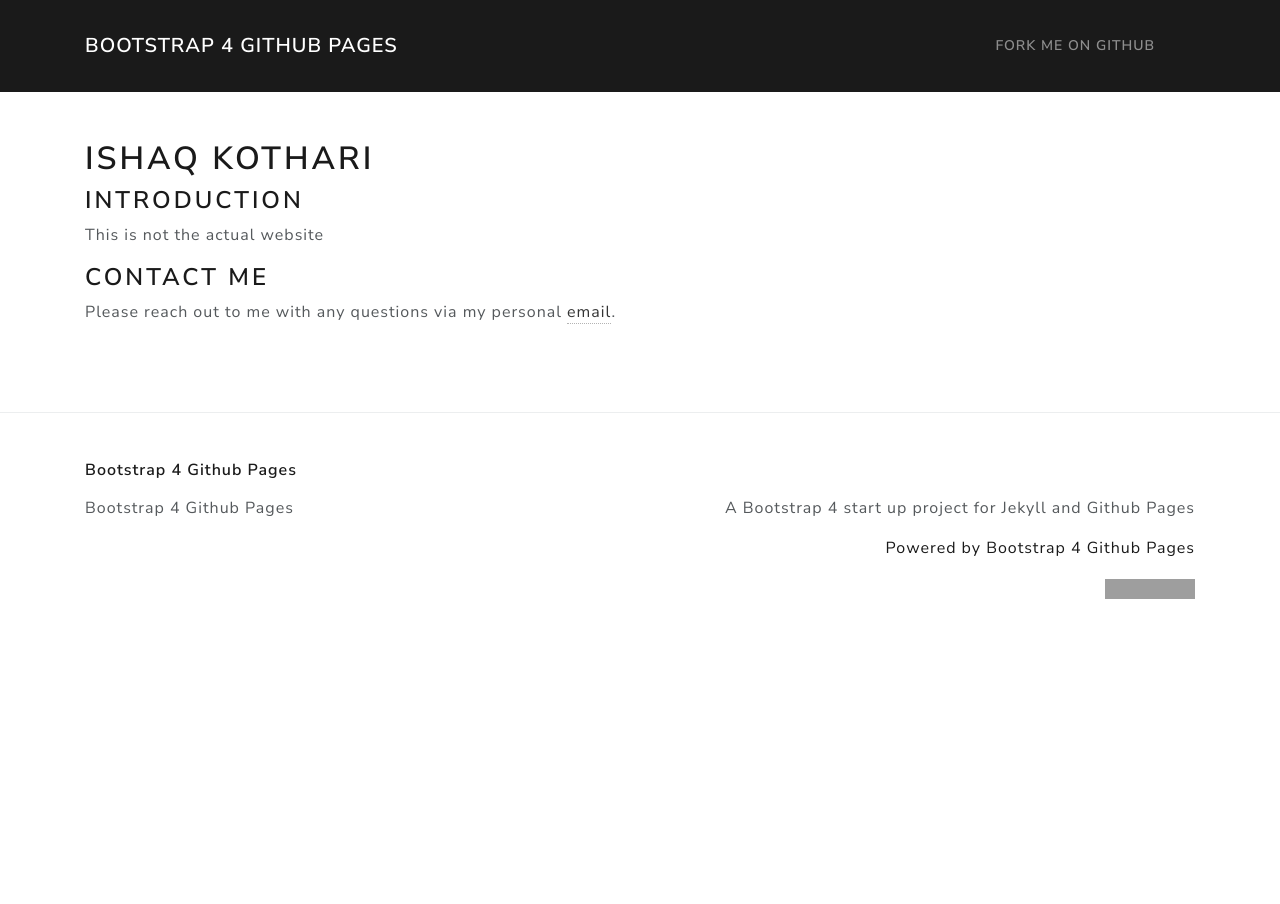
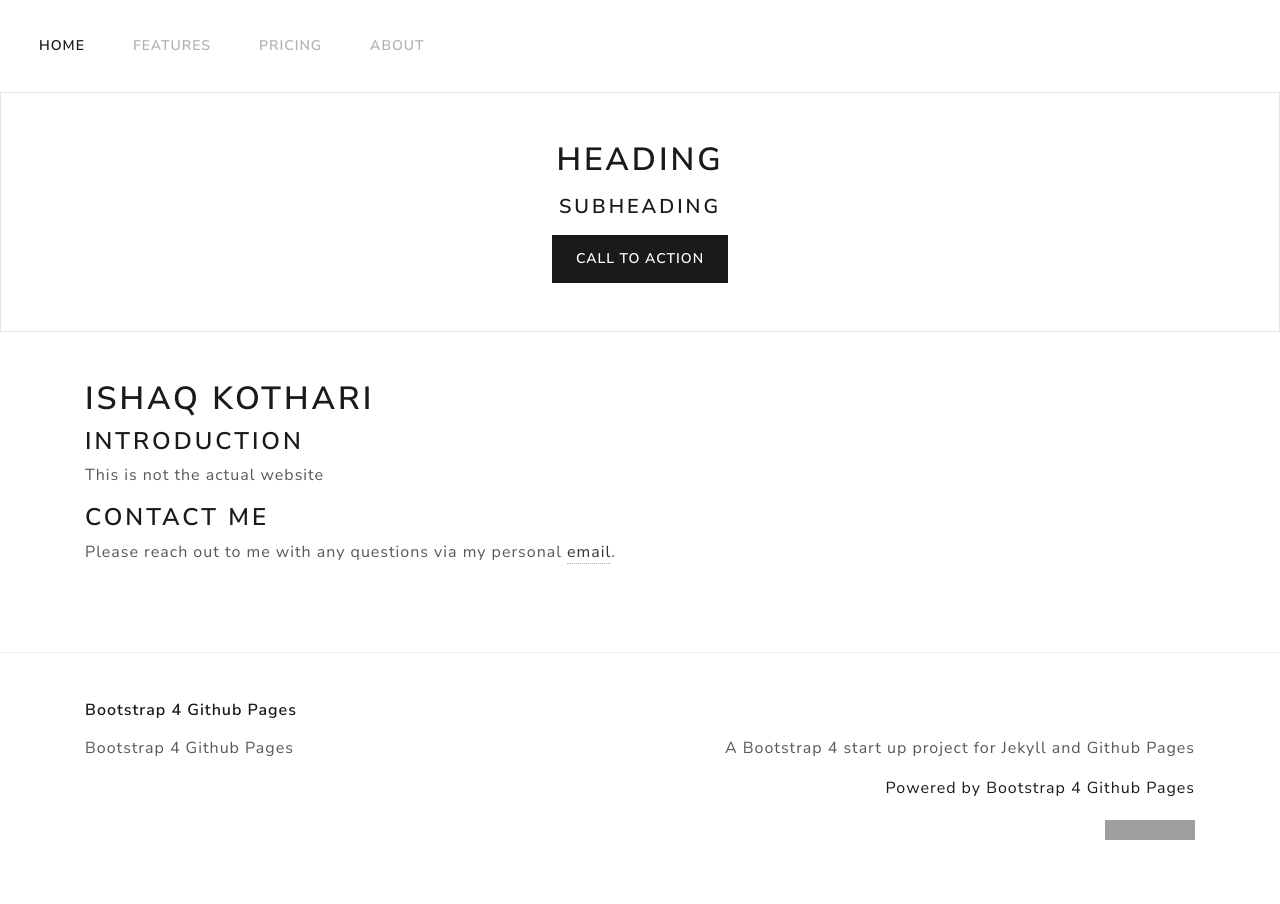
Before and after one commit to ishaqkothari/ishaqkothari.github.io, a Jekyll site: the page built from index.md, in a window 1280 px wide. Built offline with Jekyll 4.4.1, drawn with Linux system fonts in a browser that asks for light colours; grey boxes are pictures that could not be loaded.

Commit message:
Update header.html

```diff
--- a/_includes/header.html
+++ b/_includes/header.html
@@ -1,26 +1,43 @@
-<nav class="navbar navbar-expand-lg navbar-dark bg-primary">
-  <div class="container">
-    <a class="navbar-brand" rel="author" href="{{ "/" | relative_url }}">{{ site.title | escape }}</a>
-
-    {%- assign page_paths = site.header_pages -%}
-    <button class="navbar-toggler" type="button" data-toggle="collapse" data-target="#navbarSupportedContent"
-      aria-controls="navbarSupportedContent" aria-expanded="false" aria-label="Toggle navigation">
-      <span class="navbar-toggler-icon"></span>
+<header>
+  <!-- Navbar -->
+  <nav class="navbar navbar-expand-lg navbar-light bg-white">
+    <div class="container-fluid">
+      <button
+        class="navbar-toggler"
+        type="button"
+        data-mdb-toggle="collapse"
+        data-mdb-target="#navbarExample01"
+        aria-controls="navbarExample01"
+        aria-expanded="false"
+        aria-label="Toggle navigation"
+      >
+        <i class="fas fa-bars"></i>
       </button>
-    <div class="collapse navbar-collapse" id="navbarSupportedContent">
-      <ul class="navbar-nav ml-auto">
-        {%- for path in page_paths -%}
-          {%- assign my_page = site.pages | where: "path", path | first -%}
-          {%- if my_page.title -%}
+      <div class="collapse navbar-collapse" id="navbarExample01">
+        <ul class="navbar-nav me-auto mb-2 mb-lg-0">
+          <li class="nav-item active">
+            <a class="nav-link" aria-current="page" href="#">Home</a>
+          </li>
           <li class="nav-item">
-            <a class="nav-link" href="{{ my_page.url | relative_url }}">{{ my_page.title | escape }}</a>
+            <a class="nav-link" href="#">Features</a>
           </li>
-          {%- endif -%}
-        {% endfor -%}
           <li class="nav-item">
-          <a class="nav-link" href="{{ site.github.repository_url }}">Fork me on Github</a>
+            <a class="nav-link" href="#">Pricing</a>
+          </li>
+          <li class="nav-item">
+            <a class="nav-link" href="#">About</a>
           </li>
         </ul>
       </div>
     </div>
   </nav>
+  <!-- Navbar -->
+
+  <!-- Jumbotron -->
+  <div class="p-5 text-center bg-light">
+    <h1 class="mb-3">Heading</h1>
+    <h4 class="mb-3">Subheading</h4>
+    <a class="btn btn-primary" href="" role="button">Call to action</a>
+  </div>
+  <!-- Jumbotron -->
+</header>
```
Lines whose indentation alone changed are shown as unchanged.
